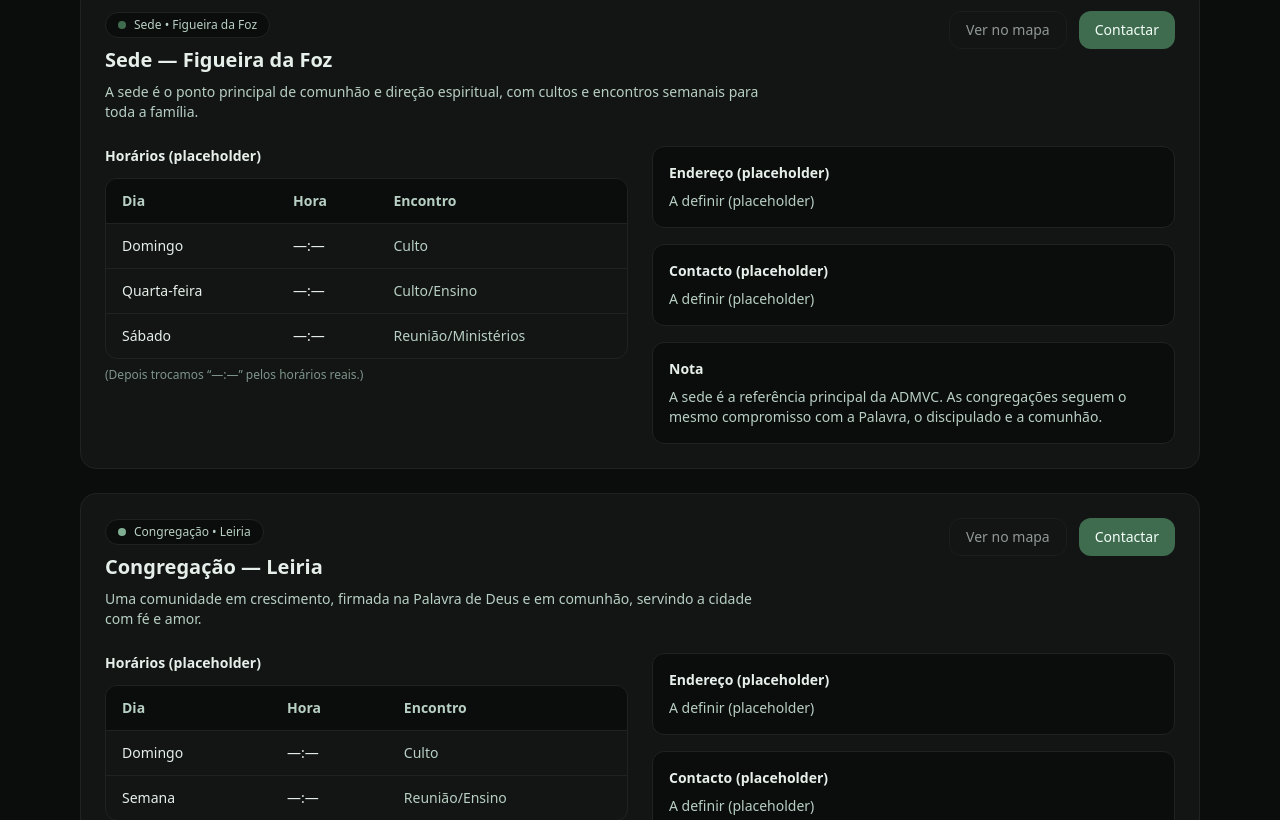
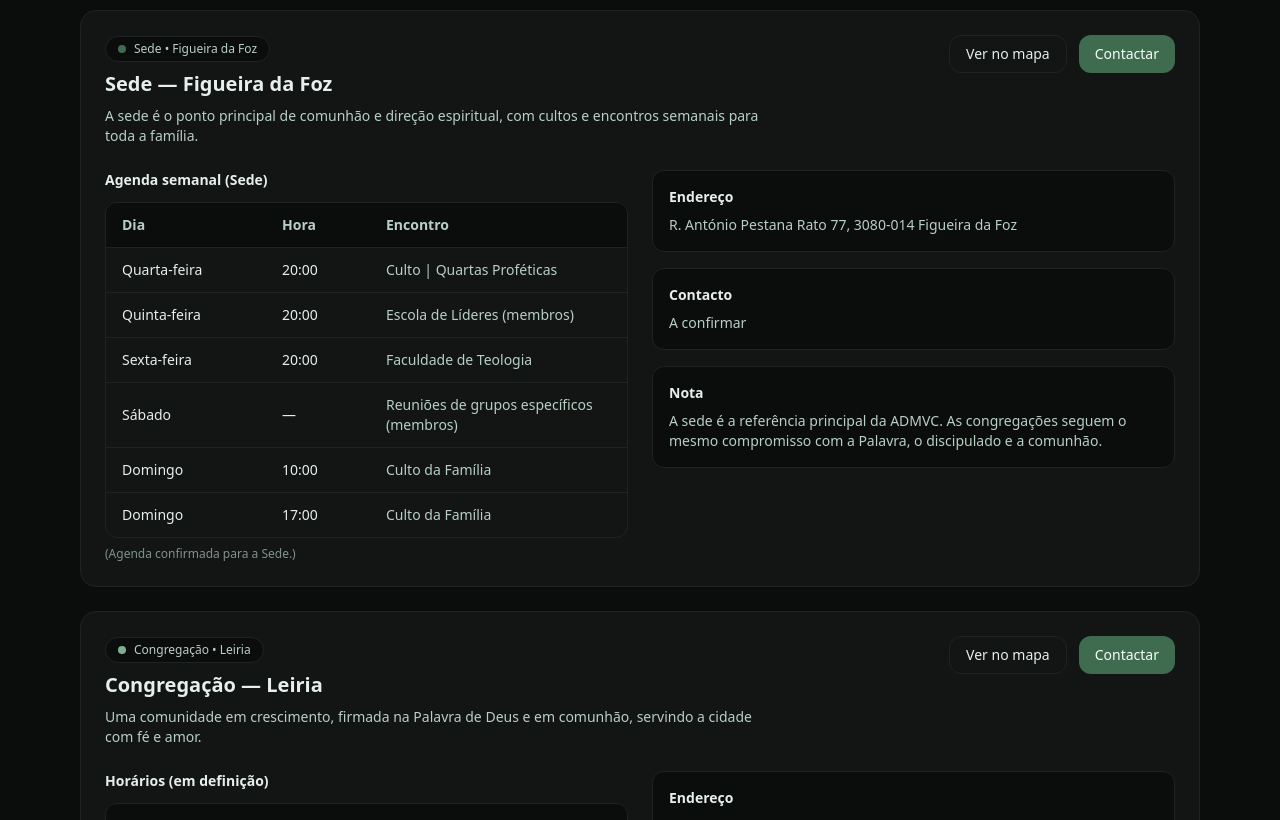
Before and after one commit to libertrendz/admvc-site, a Next.js app: page /congregacoes in a window 1280 px wide. Shown: the part 940-1760 px from the top of the page. Built offline with nearby package versions, Linux system fonts and the light colour scheme.

Commit message:
Update page.tsx

```diff
--- a/app/congregacoes/page.tsx
+++ b/app/congregacoes/page.tsx
@@ -8,9 +8,9 @@ type Congregacao = {
   descricao: string;
   destaques: string[];
   horarios: { dia: string; hora: string; nome: string }[];
-  endereco?: string; // placeholder
-  contato?: string; // placeholder
-  mapaUrl?: string; // placeholder
+  endereco?: string;
+  contato?: string;
+  mapaUrl?: string;
 };
 
 const CONGREGACOES: Congregacao[] = [
@@ -26,13 +26,17 @@ const CONGREGACOES: Congregacao[] = [
       "Discipulado e acompanhamento pastoral"
     ],
     horarios: [
-      { dia: "Domingo", hora: "—:—", nome: "Culto" },
-      { dia: "Quarta-feira", hora: "—:—", nome: "Culto/Ensino" },
-      { dia: "Sábado", hora: "—:—", nome: "Reunião/Ministérios" }
+      { dia: "Quarta-feira", hora: "20:00", nome: "Culto | Quartas Proféticas" },
+      { dia: "Quinta-feira", hora: "20:00", nome: "Escola de Líderes (membros)" },
+      { dia: "Sexta-feira", hora: "20:00", nome: "Faculdade de Teologia" },
+      { dia: "Sábado", hora: "—", nome: "Reuniões de grupos específicos (membros)" },
+      { dia: "Domingo", hora: "10:00", nome: "Culto da Família" },
+      { dia: "Domingo", hora: "17:00", nome: "Culto da Família" }
     ],
-    endereco: "A definir (placeholder)",
-    contato: "A definir (placeholder)",
-    mapaUrl: ""
+    endereco: "R. António Pestana Rato 77, 3080-014 Figueira da Foz",
+    contato: "A confirmar",
+    mapaUrl:
+      "https://www.google.com/maps/place/Igreja+Evang%C3%A9lica+Assembleia+de+Deus+Minist%C3%A9rio+Vis%C3%A3o+de+Conquista+-+ADMVC/@40.1556145,-8.8431124,17z"
   },
   {
     badge: "Congregação",
@@ -46,12 +50,13 @@ const CONGREGACOES: Congregacao[] = [
       "Vida comunitária e serviço"
     ],
     horarios: [
-      { dia: "Domingo", hora: "—:—", nome: "Culto" },
-      { dia: "Semana", hora: "—:—", nome: "Reunião/Ensino" }
+      { dia: "Domingo", hora: "—:—", nome: "Culto (em definição)" },
+      { dia: "Semana", hora: "—:—", nome: "Reunião/Ensino (em definição)" }
     ],
-    endereco: "A definir (placeholder)",
-    contato: "A definir (placeholder)",
-    mapaUrl: ""
+    endereco: "Estr. da Mata 93, 2415-557 Leiria",
+    contato: "A confirmar",
+    mapaUrl:
+      "https://www.google.com/maps/place/ADMVC+Leiria/@39.7631426,-8.8154686,17z"
   },
   {
     badge: "Congregação",
@@ -65,12 +70,13 @@ const CONGREGACOES: Congregacao[] = [
       "Serviço e comunhão"
     ],
     horarios: [
-      { dia: "Domingo", hora: "—:—", nome: "Culto" },
-      { dia: "Semana", hora: "—:—", nome: "Reunião/Ensino" }
+      { dia: "Domingo", hora: "—:—", nome: "Culto (em definição)" },
+      { dia: "Semana", hora: "—:—", nome: "Reunião/Ensino (em definição)" }
     ],
-    endereco: "A definir (placeholder)",
-    contato: "A definir (placeholder)",
-    mapaUrl: ""
+    endereco: "R. Elias Garcia 105, 4750-144 Barcelos",
+    contato: "A confirmar",
+    mapaUrl:
+      "https://www.google.com/maps/place/ADMVC+Barcelos+Assembleia+de+Deus+Vis%C3%A3o+de+Conquista/@41.5364583,-8.6143917,17z"
   }
 ];
 
@@ -111,7 +117,7 @@ export default function CongregacoesPage() {
           </div>
 
           <div className="pt-2 text-xs text-muted2">
-            (Pode atualizar endereços e horários depois — esta página já está preparada.)
+            (Pode atualizar contactos, responsáveis e horários depois — esta página já está preparada.)
           </div>
         </div>
       </section>
@@ -131,7 +137,8 @@ export default function CongregacoesPage() {
               Horários e Endereços
             </h2>
             <p className="text-muted">
-              Atualize estes dados conforme necessário. Mantemos tudo claro e organizado por cidade.
+              Mantemos tudo claro e organizado por cidade. Pode completar contactos e responsáveis
+              quando estiverem definidos.
             </p>
           </div>
 
@@ -251,41 +258,51 @@ function CongregacaoDetail({ c }: { c: Congregacao }) {
       <div className="mt-6 grid gap-6 md:grid-cols-12">
         {/* Horários */}
         <div className="md:col-span-6">
-          <div className="text-sm font-semibold text-fg">Horários (placeholder)</div>
+          <div className="text-sm font-semibold text-fg">
+            {isSede ? "Agenda semanal (Sede)" : "Horários (em definição)"}
+          </div>
           <div className="mt-3 overflow-hidden rounded-xl border border-soft">
             <table className="w-full text-sm">
               <thead className="bg-bg">
                 <tr>
-                  <th className="px-4 py-3 text-left text-muted">Dia</th>
-                  <th className="px-4 py-3 text-left text-muted">Hora</th>
-                  <th className="px-4 py-3 text-left text-muted">Encontro</th>
+                  <th className="px-4 py-3 text-left text-muted w-40 whitespace-nowrap">
+                    Dia
+                  </th>
+                  <th className="px-4 py-3 text-left text-muted w-24 whitespace-nowrap">
+                    Hora
+                  </th>
+                  <th className="px-6 py-3 text-left text-muted">
+                    Encontro
+                  </th>
                 </tr>
               </thead>
               <tbody>
                 {c.horarios.map((h, idx) => (
                   <tr key={`${h.dia}-${idx}`} className="border-t border-soft">
-                    <td className="px-4 py-3 text-fg">{h.dia}</td>
-                    <td className="px-4 py-3 text-fg">{h.hora}</td>
-                    <td className="px-4 py-3 text-muted">{h.nome}</td>
+                    <td className="px-4 py-3 text-fg whitespace-nowrap">{h.dia}</td>
+                    <td className="px-4 py-3 text-fg whitespace-nowrap">{h.hora}</td>
+                    <td className="px-6 py-3 text-muted">{h.nome}</td>
                   </tr>
                 ))}
               </tbody>
             </table>
           </div>
           <div className="mt-2 text-xs text-muted2">
-            (Depois trocamos “—:—” pelos horários reais.)
+            {isSede
+              ? "(Agenda confirmada para a Sede.)"
+              : "(Assim que a agenda for definida, atualizamos aqui.)"}
           </div>
         </div>
 
-        {/* Endereço / Contacto */}
+        {/* Endereço / Contacto / Nota */}
         <div className="md:col-span-6 space-y-4">
           <div className="rounded-xl border border-soft bg-bg p-4">
-            <div className="text-sm font-semibold text-fg">Endereço (placeholder)</div>
+            <div className="text-sm font-semibold text-fg">Endereço</div>
             <div className="mt-2 text-sm text-muted">{c.endereco || "A definir"}</div>
           </div>
 
           <div className="rounded-xl border border-soft bg-bg p-4">
-            <div className="text-sm font-semibold text-fg">Contacto (placeholder)</div>
+            <div className="text-sm font-semibold text-fg">Contacto</div>
             <div className="mt-2 text-sm text-muted">{c.contato || "A definir"}</div>
           </div>
 
```
